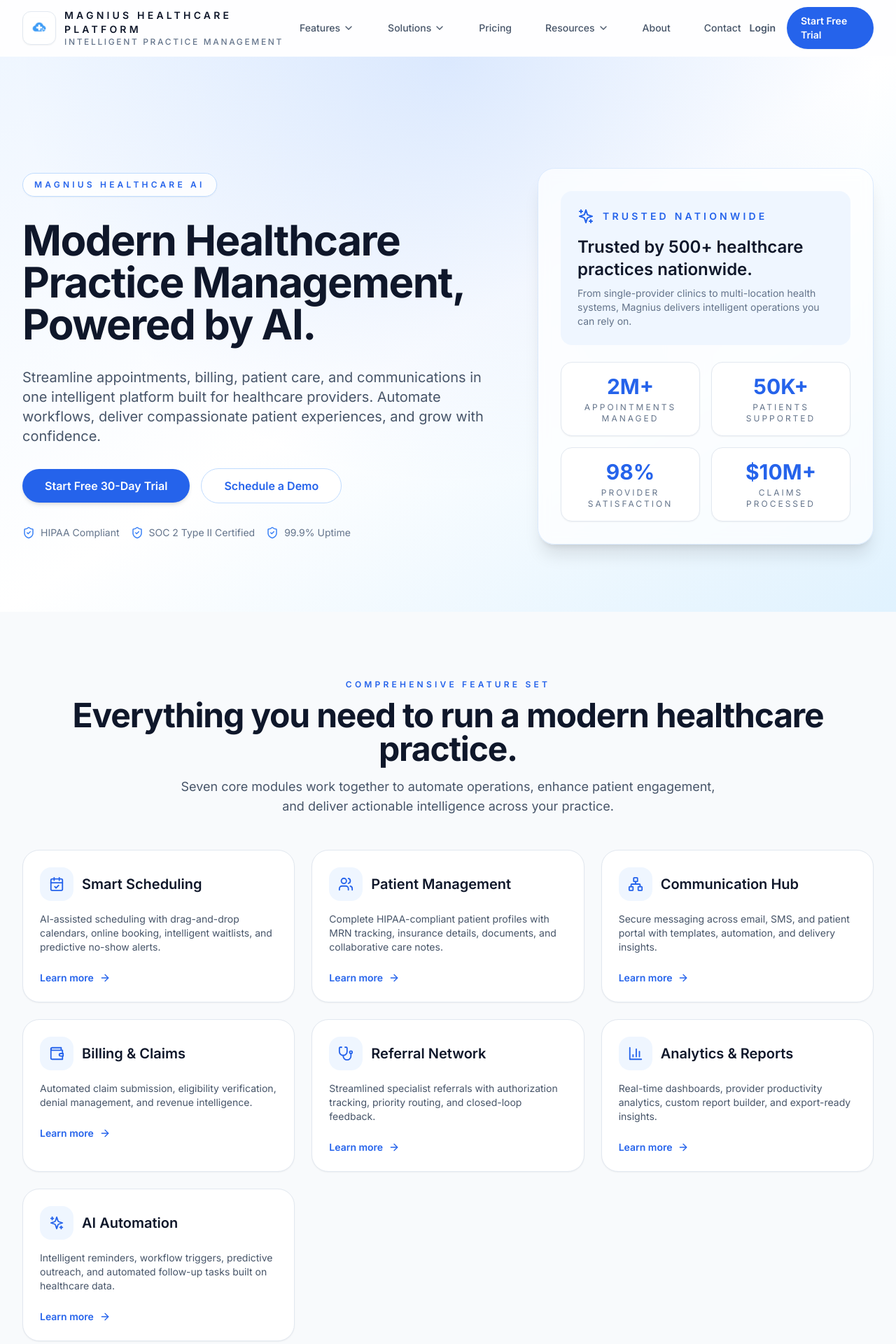
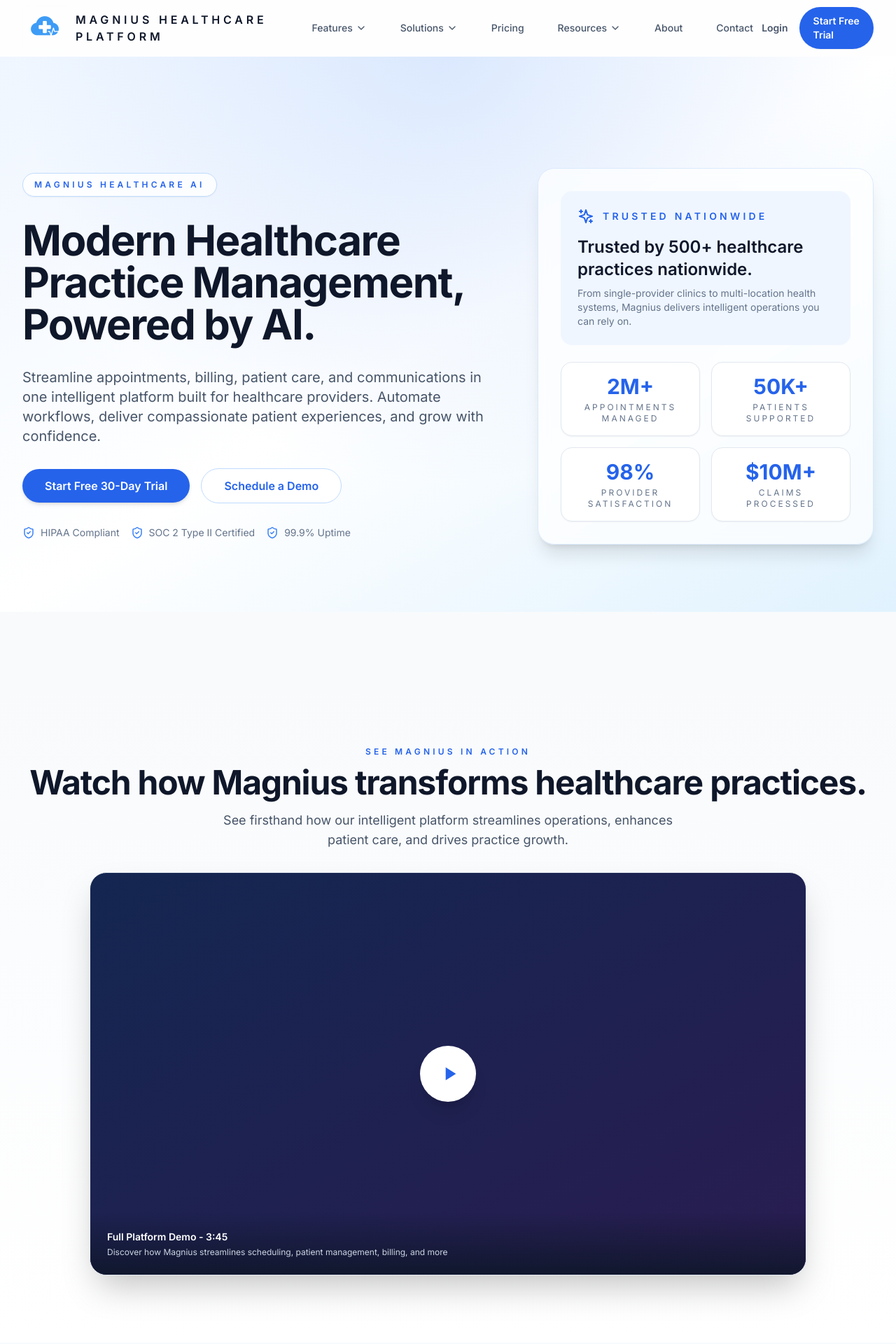
Before and after one commit to Magnius-AI/magnius-website, a React (Vite) app: page / in a window 1280 px wide. Shown: the top 1920 px of the page at 70% size. Built offline with nearby package versions, Linux system fonts and the light colour scheme.

Commit message:
small changes

```diff
--- a/src/components/Footer.tsx
+++ b/src/components/Footer.tsx
@@ -87,7 +87,7 @@ export default function Footer() {
               <img
                 src="/Magnius%20Emblem.png"
                 alt="Magnius Healthcare emblem"
-                className="h-12 w-12 rounded-xl border border-slate-200 bg-white p-2 shadow-sm"
+                className="h-16 w-16"
               />
             </div>
             <p className="max-w-xs text-sm text-slate-600">
--- a/src/components/Navigation.tsx
+++ b/src/components/Navigation.tsx
@@ -88,14 +88,11 @@ export default function Navigation() {
           <img
             src="/Magnius%20Emblem.png"
             alt="Magnius Healthcare emblem"
-            className="h-12 w-12 rounded-xl border border-slate-200 bg-white p-2 shadow-sm"
+            className="h-16 w-16"
           />
           <div className="hidden flex-col leading-tight md:flex">
-            <span className="text-sm font-semibold tracking-[0.3em] text-slate-900 uppercase">
+            <span className="text-base font-semibold tracking-[0.3em] text-slate-900 uppercase">
               Magnius Healthcare Platform
-            </span>
-            <span className="text-xs font-medium tracking-[0.22em] text-slate-500 uppercase">
-              Intelligent Practice Management
             </span>
           </div>
         </Link>
--- a/src/pages/HomePage.tsx
+++ b/src/pages/HomePage.tsx
@@ -256,6 +256,56 @@ export default function HomePage() {
                       <p className="mt-1 text-xs uppercase tracking-[0.25em] text-slate-500">{item.label}</p>
                     </div>
                   ))}
+                </div>
+              </div>
+            </div>
+          </motion.div>
+        </div>
+      </section>
+
+      <section className="bg-gradient-to-b from-slate-50 to-white py-24">
+        <div className="mx-auto max-w-7xl px-4 sm:px-6 lg:px-8">
+          <motion.div {...fadeInProps} className="space-y-8">
+            <div className="text-center">
+              <p className="text-xs font-semibold uppercase tracking-[0.35em] text-blue-600">
+                See Magnius in Action
+              </p>
+              <h2 className="mt-3 text-4xl font-bold tracking-tight text-slate-900 sm:text-5xl">
+                Watch how Magnius transforms healthcare practices.
+              </h2>
+              <p className="mx-auto mt-4 max-w-2xl text-lg text-slate-600">
+                See firsthand how our intelligent platform streamlines operations, enhances patient care, and drives practice growth.
+              </p>
+            </div>
+
+            <div className="mx-auto max-w-5xl">
+              <div className="group relative aspect-video overflow-hidden rounded-3xl border border-slate-200 bg-slate-900 shadow-2xl transition hover:shadow-3xl">
+                <div className="absolute inset-0 bg-gradient-to-br from-blue-600/20 to-purple-600/20" />
+                <div className="absolute inset-0 flex items-center justify-center">
+                  <div className="relative">
+                    <div className="absolute inset-0 animate-ping rounded-full bg-white opacity-25" />
+                    <button
+                      type="button"
+                      className="flex h-20 w-20 items-center justify-center rounded-full bg-white text-blue-600 shadow-xl transition hover:scale-110 hover:bg-blue-50"
+                      aria-label="Play video"
+                    >
+                      <svg
+                        className="ml-1 h-8 w-8"
+                        fill="currentColor"
+                        viewBox="0 0 24 24"
+                      >
+                        <path d="M8 5v14l11-7z" />
+                      </svg>
+                    </button>
+                  </div>
+                </div>
+                <div className="absolute bottom-0 left-0 right-0 bg-gradient-to-t from-slate-900/90 to-transparent p-6">
+                  <p className="text-sm font-semibold text-white">
+                    Full Platform Demo - 3:45
+                  </p>
+                  <p className="mt-1 text-xs text-slate-300">
+                    Discover how Magnius streamlines scheduling, patient management, billing, and more
+                  </p>
                 </div>
               </div>
             </div>
```
